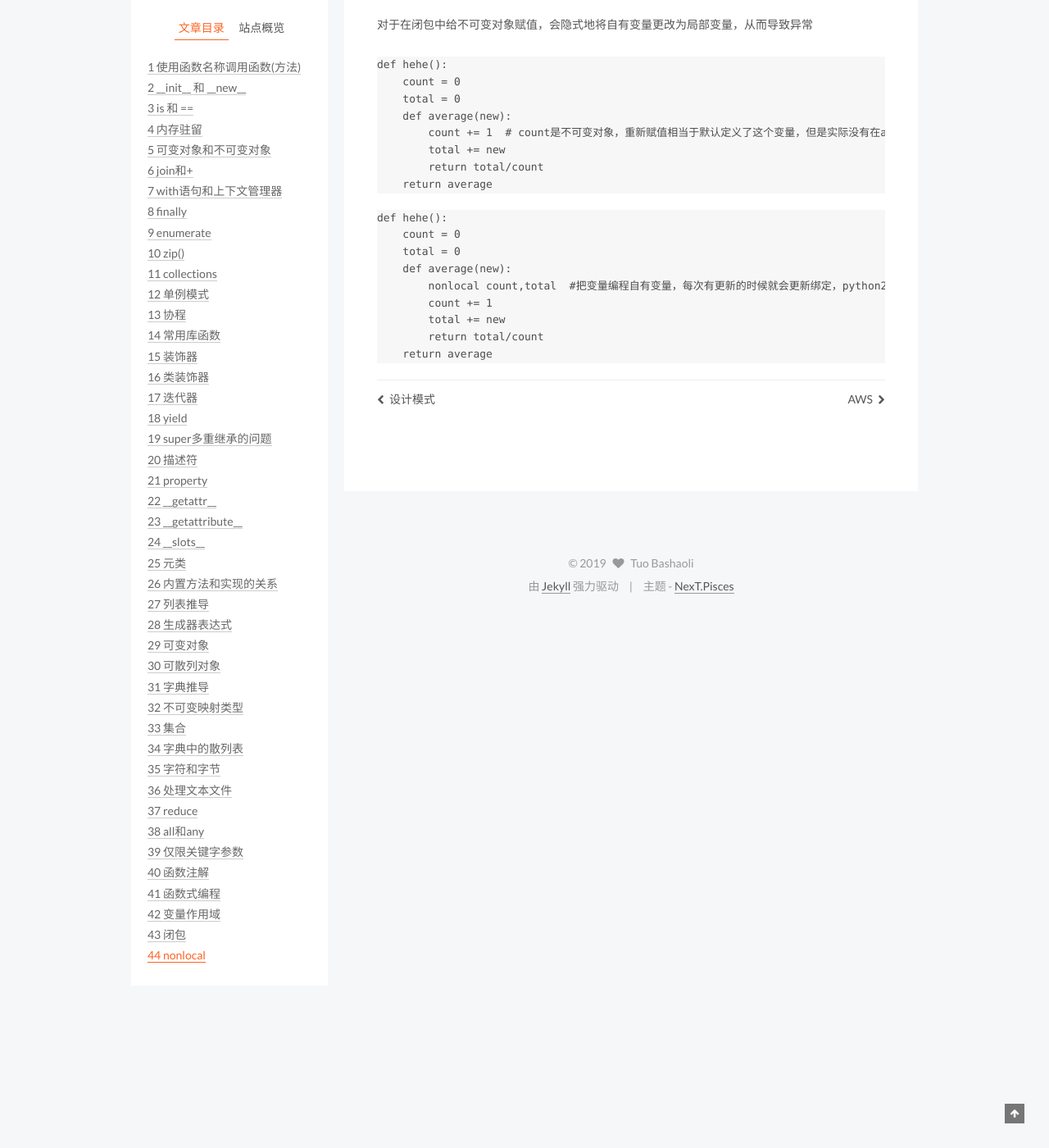
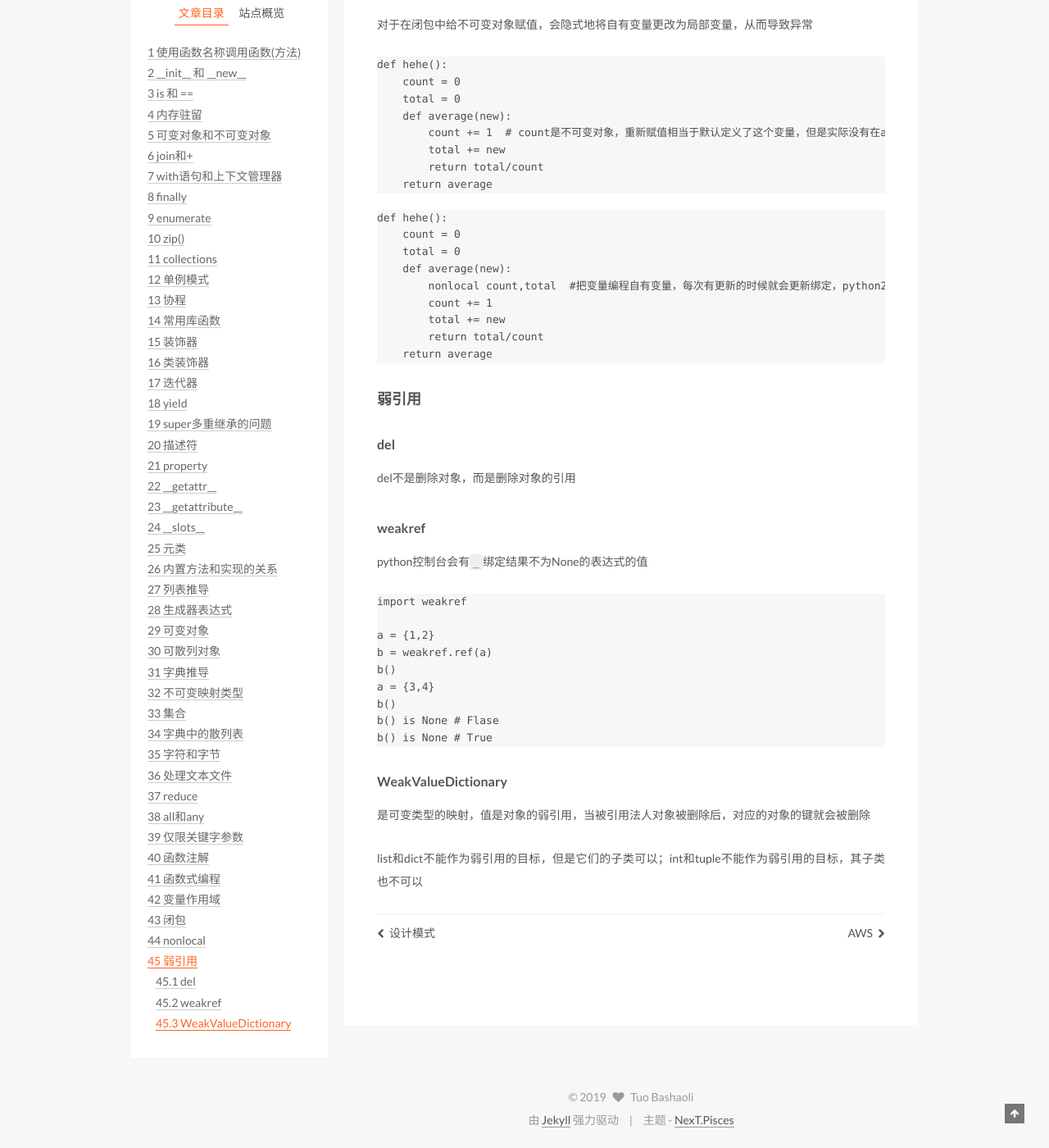
Before and after one commit to tuobashaoli/tuobashaoli.github.io, a Jekyll site: the page built from _posts/2019-05-03-python.markdown, in a window 1280 px wide and 1400 px high, scrolled down 18441 px. Shown: the whole window at 82% size. Built offline with Jekyll 4.4.1, drawn with Linux system fonts in a browser that asks for light colours; comment, search, counter and statistics services are not loaded.

Commit message:
update python

````diff
--- a/_posts/2019-05-03-python.markdown
+++ b/_posts/2019-05-03-python.markdown
@@ -829,3 +829,30 @@ def hehe():
         return total/count
     return average
 ```
+
+### 弱引用
+
+#### del
+
+del不是删除对象，而是删除对象的引用
+
+#### weakref
+python控制台会有`_`绑定结果不为None的表达式的值
+
+```python3
+import weakref
+
+a = {1,2}
+b = weakref.ref(a)
+b()
+a = {3,4}
+b()
+b() is None # Flase
+b() is None # True
+```
+
+#### WeakValueDictionary
+
+是可变类型的映射，值是对象的弱引用，当被引用法人对象被删除后，对应的对象的键就会被删除
+
+list和dict不能作为弱引用的目标，但是它们的子类可以；int和tuple不能作为弱引用的目标，其子类也不可以
````
